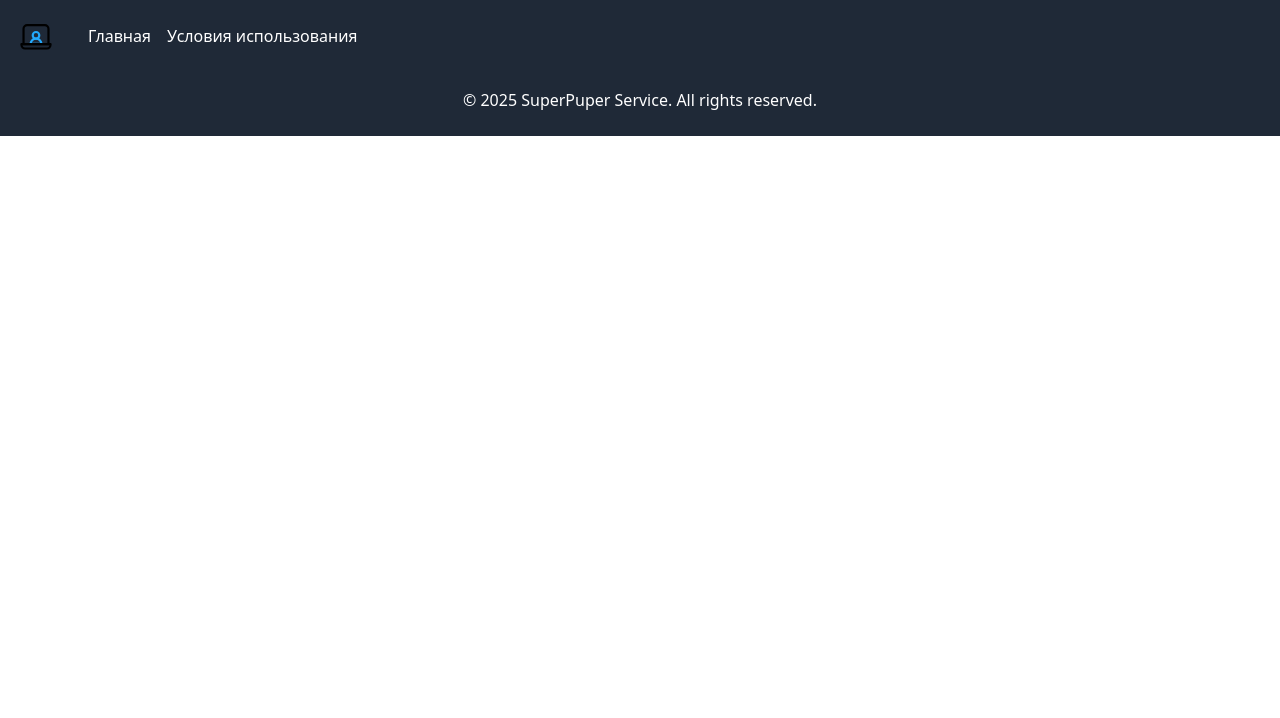
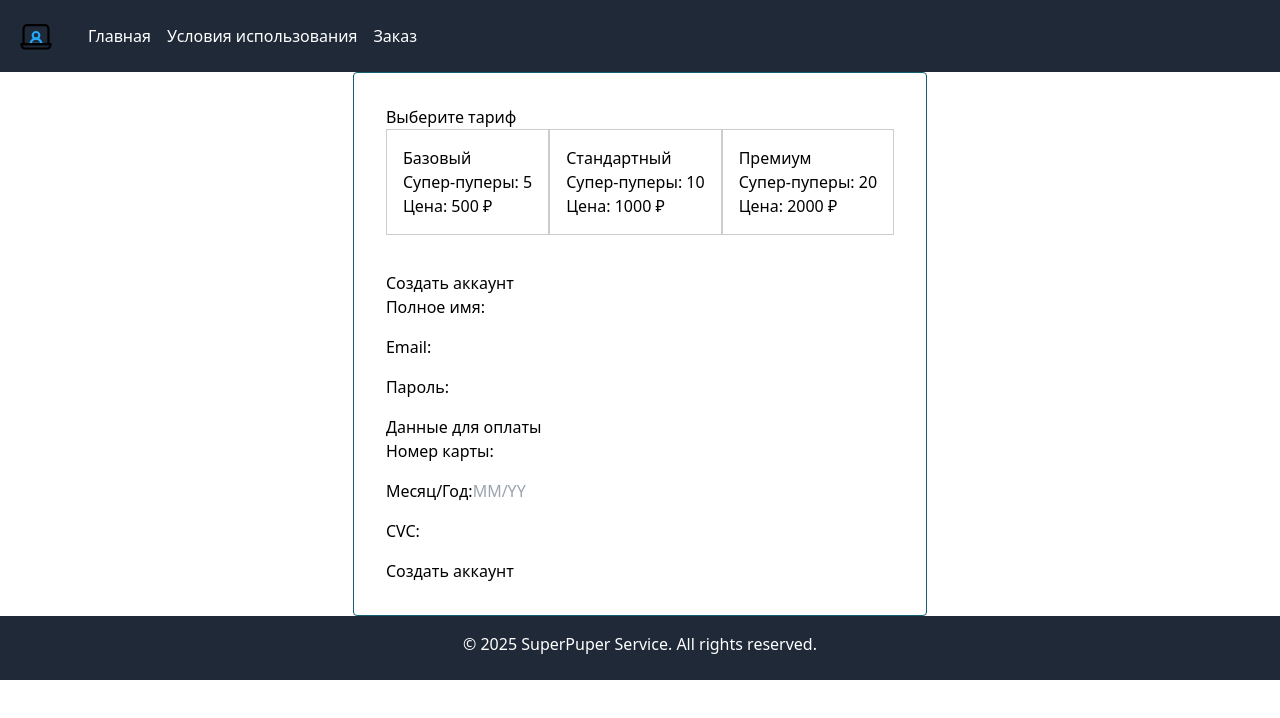
Before and after one commit to AleksandrShcherbackov/super-puper-project, a Vue app: page /1/order in a window 1280 px wide. Shown: the top 718 px of the page. Built offline with nearby package versions, Linux system fonts and the light colour scheme.

Commit message:
:sparkles: add create order form

```diff
--- /dev/null
+++ b/src/common/resources.ts
@@ -0,0 +1,8 @@
+export interface FormData {
+    fullName: string;
+    email: string;
+    password: string;
+    cardNumber: string;
+    expiryDate: string;
+    cvc: string;
+  }
--- a/src/components/base/BaseHeader.vue
+++ b/src/components/base/BaseHeader.vue
@@ -9,6 +9,7 @@
         </router-link>
         <router-link to="/en" class="mr-4">{{ $t('header.home') }}</router-link>
         <router-link to="/en/tos">{{ $t('header.terms') }}</router-link>
+        <router-link to="/en/order">{{ $t('header.order') }}</router-link>
       </nav>
     </div>
   </header>
--- a/src/locales/en.js
+++ b/src/locales/en.js
@@ -35,5 +35,8 @@ export default {
       description: 'Unlimited super-pupers included.',
       features: ['We want an additional 100 super-dupers for an additional price.']
     }
+  },
+  texts: {
+    plans: 'plan | plans | plans',
   }
 }
--- a/src/locales/ru.js
+++ b/src/locales/ru.js
@@ -36,5 +36,8 @@ export default {
         description: 'Неограниченное количество супер-пуперов включено.',
         features: 'Дополнительные 100 супер-дуперов за дополнительную цену.'
       }
+    },
+    texts: {
+      plans: 'план | планы | планов',
     }
   }
--- a/src/router/index.ts
+++ b/src/router/index.ts
@@ -1,6 +1,7 @@
 import { createRouter, createWebHistory } from 'vue-router'
 import HomeView from '@/views/HomeView.vue'
 import TosView from '@/views/TosView.vue'
+import OrderView from '@/views/OrderView.vue'
 
 const router = createRouter({
   history: createWebHistory(import.meta.env.BASE_URL),
@@ -20,6 +21,11 @@ const router = createRouter({
       name: 'RuTos',
       component: TosView
     },
+    {
+      path: '/:lang?/order',
+      name: 'Order',
+      component: OrderView
+    },
   ]
 })
 
--- a/src/views/HomeView.vue
+++ b/src/views/HomeView.vue
@@ -39,7 +39,7 @@ const plans = plansStore.getPlans
       <div class="absolute inset-0 bg-black opacity-50 z-10"></div>
       <!-- Пример карточек тарифов -->
       <div class="relative container mx-auto z-20 flex flex-col gap-4">
-        <h2 class="text-4xl">Планы:</h2>
+        <h2 class="text-4xl capitalize">{{ $t('texts.plans', 1) }}:</h2>
         <ul class="flex flex-wrap justify-center gap-4">
           <li
             v-for="plan in plans"
--- /dev/null
+++ b/src/views/OrderView.vue
@@ -0,0 +1,198 @@
+<script setup lang='ts'>
+import { ref } from 'vue';
+import type { FormData } from '@/common/resources';
+
+const tariffs = ref([
+  { id: 1, name: 'Базовый', superPuppers: 5, price: 500 },
+  { id: 2, name: 'Стандартный', superPuppers: 10, price: 1000 },
+  { id: 3, name: 'Премиум', superPuppers: 20, price: 2000 },
+]);
+
+const selectedTariff = ref<number | null>(null);
+const form = ref<FormData>({
+  fullName: '',
+  email: '',
+  password: '',
+  cardNumber: '',
+  expiryDate: '',
+  cvc: '',
+});
+
+
+// можно отрефакторить на vuelidate, но это уже другая история
+const errors = ref<FormData>({
+  fullName: '',
+  email: '',
+  password: '',
+  cardNumber: '',
+  expiryDate: '',
+  cvc: '',
+});
+
+const successMessage = ref<string>('');
+
+const selectTariff = (id: number): void => {
+  selectedTariff.value = id;
+};
+
+const validateForm = () => {
+  // Reset errors
+  Object.keys(errors.value).forEach((key) => (errors.value[key as keyof FormData] = ''));
+
+  let isValid = true;
+
+  if (!form.value.fullName) {
+    errors.value.fullName = 'Полное имя обязательно.';
+    isValid = false;
+  }
+
+  if (!form.value.email) {
+    errors.value.email = 'Email обязателен.';
+    isValid = false;
+  } else if (!/\S+@\S+\.\S+/.test(form.value.email)) {
+    errors.value.email = 'Некорректный формат email.';
+    isValid = false;
+  }
+
+  if (!form.value.password) {
+    errors.value.password = 'Пароль обязателен.';
+    isValid = false;
+  }
+
+  if (!form.value.cardNumber) {
+    errors.value.cardNumber = 'Номер карты обязателен.';
+    isValid = false;
+  } else if (!/^\d{16}$/.test(form.value.cardNumber)) {
+    errors.value.cardNumber = 'Некорректный номер карты.';
+    isValid = false;
+  }
+
+  if (!form.value.expiryDate) {
+    errors.value.expiryDate = 'Месяц/Год обязателен.';
+    isValid = false;
+  }
+
+  if (!form.value.cvc) {
+    errors.value.cvc = 'CVC обязателен.';
+    isValid = false;
+  } else if (!/^\d{3}$/.test(form.value.cvc)) {
+    errors.value.cvc = 'Некорректный CVC.';
+    isValid = false;
+  }
+
+  return isValid;
+};
+
+const submitForm = () => {
+  if (validateForm()) {
+    successMessage.value = 'Аккаунт создан, пожалуйста проверьте входящие сообщения.';
+    Object.keys(form.value).forEach((key) => (form.value[key as keyof FormData] = ''));
+    selectedTariff.value = null;
+  }
+};
+</script>
+
+<template>
+  <div class="subscription-form border border-cyan-800 p-8 rounded">
+    <h2>Выберите тариф</h2>
+    <div class="tariff-list">
+      <div
+        v-for="tariff in tariffs"
+        :key="tariff.id"
+        class="tariff-card"
+        :class="{ selected: selectedTariff === tariff.id }"
+        @click="selectTariff(tariff.id)"
+      >
+        <div class="indicator" v-if="selectedTariff === tariff.id">✔️</div>
+        <h3>{{ tariff.name }}</h3>
+        <p>Супер-пуперы: {{ tariff.superPuppers }}</p>
+        <p>Цена: {{ tariff.price }} ₽</p>
+      </div>
+    </div>
+
+    <h2>Создать аккаунт</h2>
+    <form @submit.prevent="submitForm">
+      <div class="form-group">
+        <label for="fullName">Полное имя:</label>
+        <input type="text" id="fullName" v-model="form.fullName" required />
+        <span v-if="errors.fullName" class="error">{{ errors.fullName }}</span>
+      </div>
+
+      <div class="form-group">
+        <label for="email">Email:</label>
+        <input type="email" id="email" v-model="form.email" required />
+        <span v-if="errors.email" class="error">{{ errors.email }}</span>
+      </div>
+
+      <div class="form-group">
+        <label for="password">Пароль:</label>
+        <input type="password" id="password" v-model="form.password" required />
+        <span v-if="errors.password" class="error">{{ errors.password }}</span>
+      </div>
+
+      <h3>Данные для оплаты</h3>
+
+      <div class="form-group">
+        <label for="cardNumber">Номер карты:</label>
+        <input type="text" id="cardNumber" v-model="form.cardNumber" required />
+        <span v-if="errors.cardNumber" class="error">{{ errors.cardNumber }}</span>
+      </div>
+
+      <div class="form-group">
+        <label for="expiryDate">Месяц/Год:</label>
+        <input type="text" id="expiryDate" placeholder="MM/YY" v-model="form.expiryDate" required />
+        <span v-if="errors.expiryDate" class="error">{{ errors.expiryDate }}</span>
+      </div>
+
+      <div class="form-group">
+        <label for="cvc">CVC:</label>
+        <input type="text" id="cvc" v-model.trim="form.cvc" required />
+        <span v-if="errors.cvc" class="error">{{ errors.cvc }}</span>
+      </div>
+
+      <button type="submit">Создать аккаунт</button>
+
+      <!-- Success Message -->
+      <p v-if="successMessage" class="success">{{ successMessage }}</p>
+    </form>
+  </div>
+</template>
+
+<style scoped>
+.subscription-form {
+  max-width: 600px;
+  margin: auto;
+}
+
+.tariff-list {
+  display: flex;
+  justify-content: space-between;
+  margin-bottom: 20px;
+}
+
+.tariff-card {
+  border: 1px solid #ccc;
+  padding: 16px;
+  margin-bottom: 16px;
+  cursor: pointer;
+  transition: border-color 0.3s;
+}
+
+.tariff-card.selected {
+  border-color: #007bff;
+}
+
+.error {
+  color: red;
+  font-size: 0.875rem;
+}
+
+.success {
+  color: green;
+  font-size: 1rem;
+}
+
+.form-group {
+  margin-bottom: 16px;
+}
+</style>
```
Also changed, not shown: 1 other file (tests, documents, lock files or other folders).
